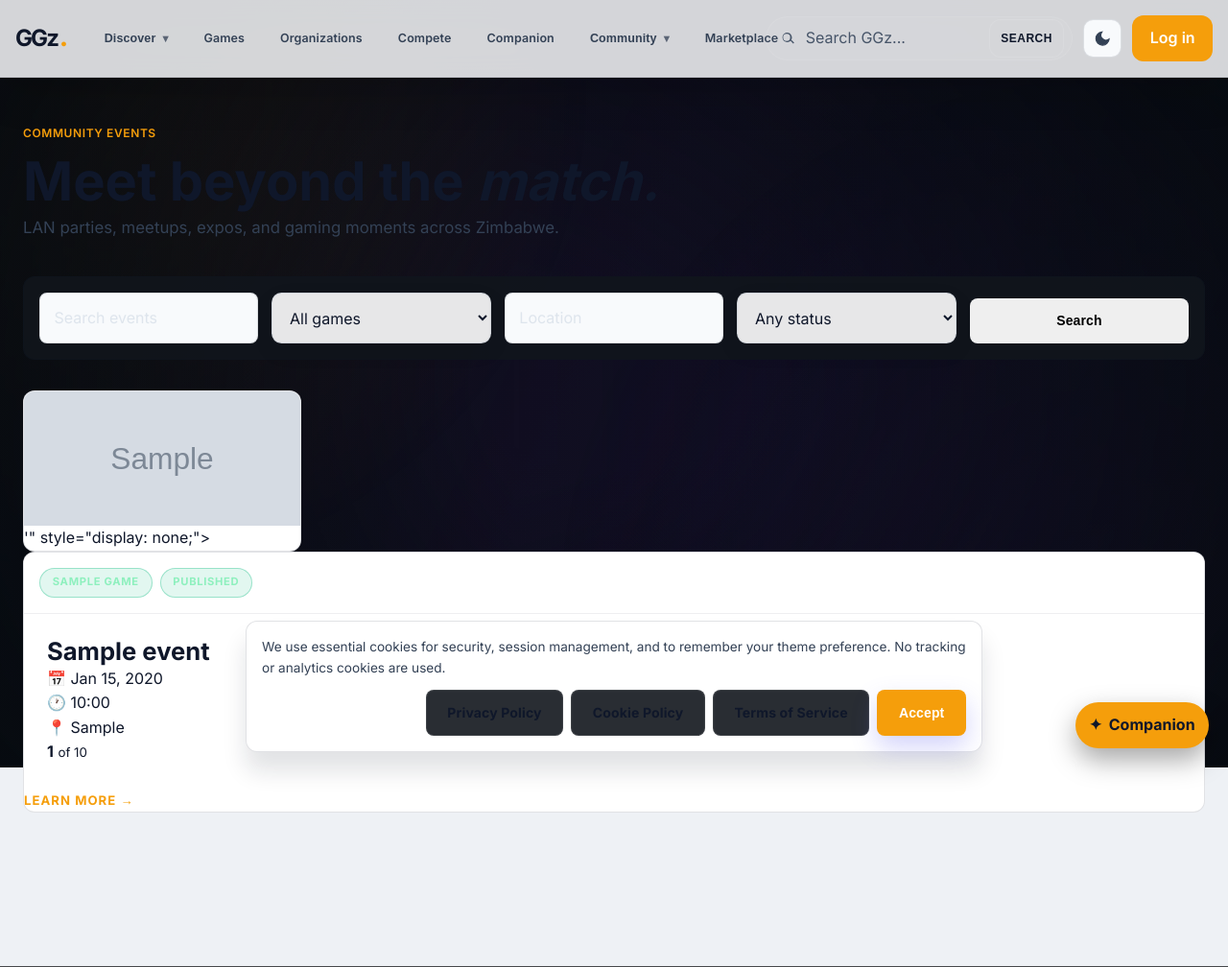
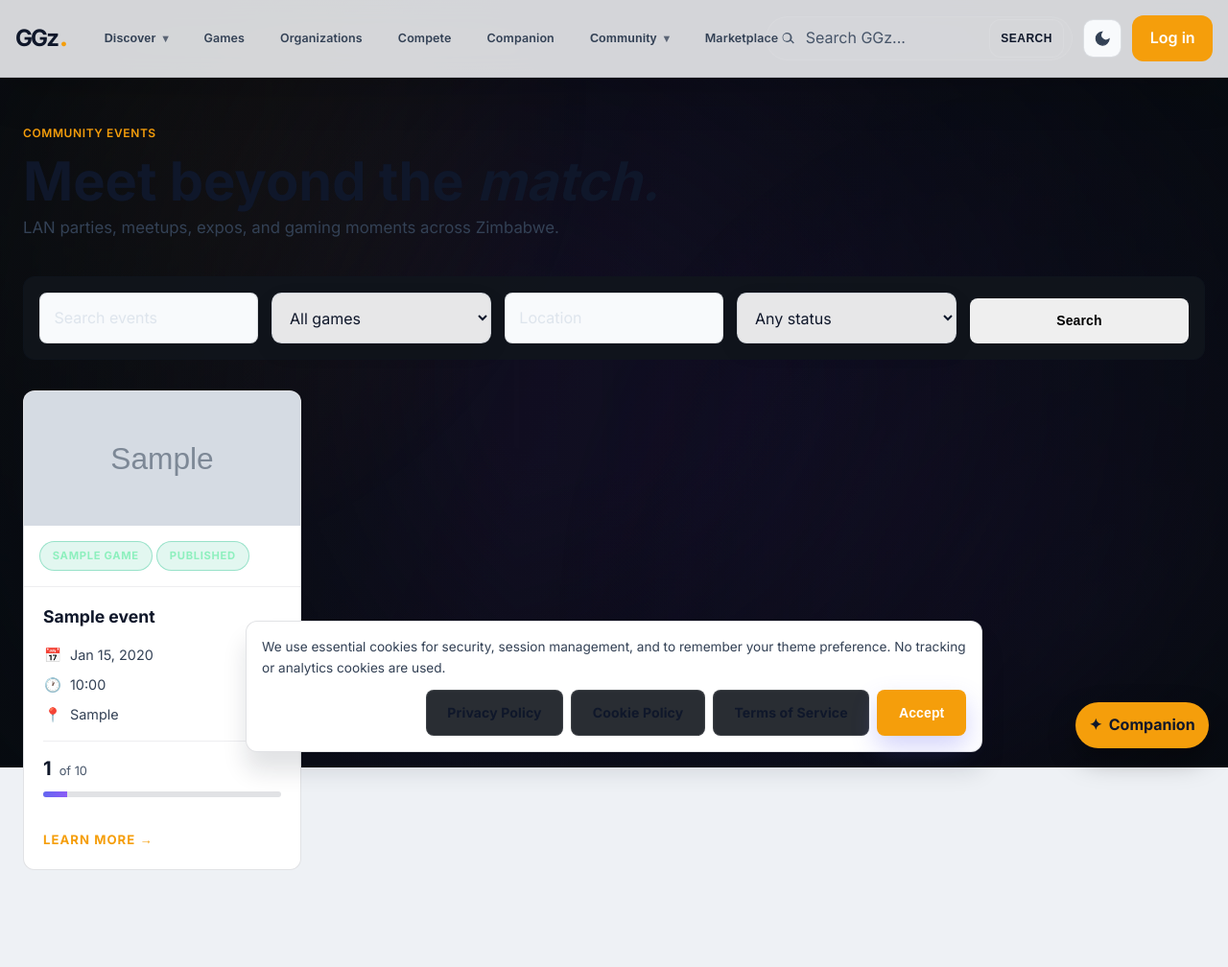
Before and after one commit to AndrewHYN/GGz-Zimbabwe, a Django app: page /events/ in a window 1280 px wide. Shown: the top 1008 px of the page at 96% size. Run offline with Django 5.2, Linux system fonts and the light colour scheme; tables that the repository leaves empty hold one stand-in row (values such as "Sample post"); grey boxes marked "Sample" are stand-in pictures; parts of the project's set-up code (start-up, migrations or seed data) failed here and were passed over; some libraries are stand-ins or nearby versions.

Commit message:
fix: restore image visibility in event_list and organization_list templates

```diff
--- a/events/templates/events/event_list.html
+++ b/events/templates/events/event_list.html
@@ -41,7 +41,7 @@
                     <a href="{% url 'event_detail' event.id %}" class="event-card">
                         {% if event.banner %}
                         <div class="event-card-banner" style="background-image: url('{{ event.banner.url }}');">
-                            <img src="{{ event.banner.url }}" alt="" loading="lazy" onerror="this.onerror=null; this.outerHTML='<div class=\"media-fallback event-banner\">Banner unavailable</div>'" style="display: none;">
+                            <img src="{{ event.banner.url }}" alt="" loading="lazy">
                         </div>
                         {% else %}
                         <div class="event-card-banner media-fallback event-banner">Banner unavailable</div>
@@ -143,7 +143,6 @@
         width: 100%;
         height: 100%;
         object-fit: cover;
-        opacity: 0;
     }
     .event-card-banner .media-fallback {
         position: absolute;
@@ -154,9 +153,7 @@
         background: var(--bg-3);
     }
 
-    .event-card .card-header {
-
-    .header-meta {
+    .event-card .card-body {
         display: flex;
         gap: 0.5rem;
         flex-wrap: wrap;
--- a/events/templates/events/organization_list.html
+++ b/events/templates/events/organization_list.html
@@ -12,7 +12,7 @@
     <article class="organization-directory-card">
       {% if organization.logo %}
       <div class="organization-card-logo" style="background-image: url('{{ organization.logo.url }}');">
-          <img src="{{ organization.logo.url }}" alt="" loading="lazy" onerror="this.onerror=null; this.outerHTML='<div class=\"media-fallback organization-logo\">Logo unavailable</div>'" style="display: none;">
+          <img src="{{ organization.logo.url }}" alt="" loading="lazy">
       </div>
       {% else %}
       <div class="organization-card-logo media-fallback organization-logo">Logo unavailable</div>
```
